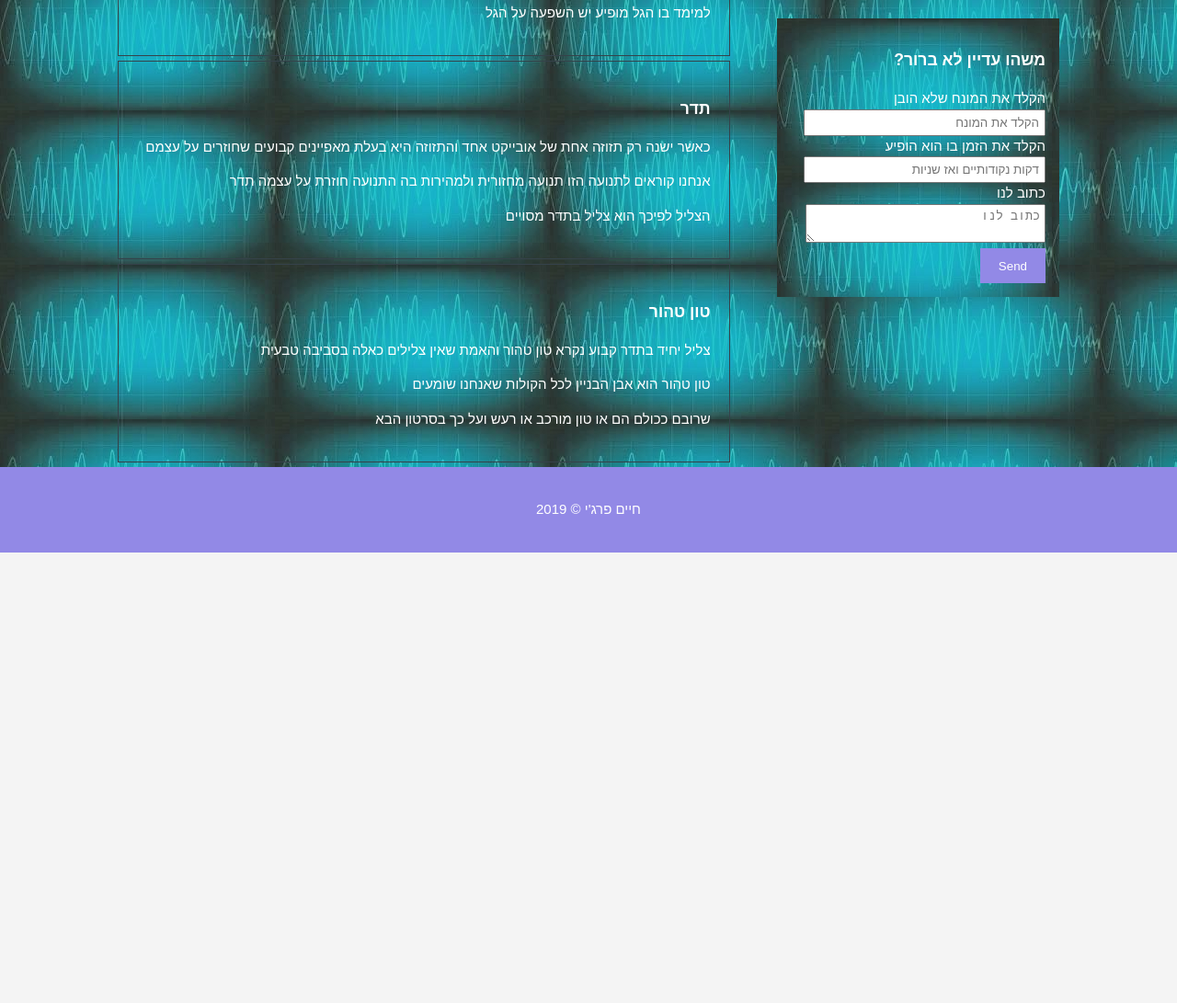
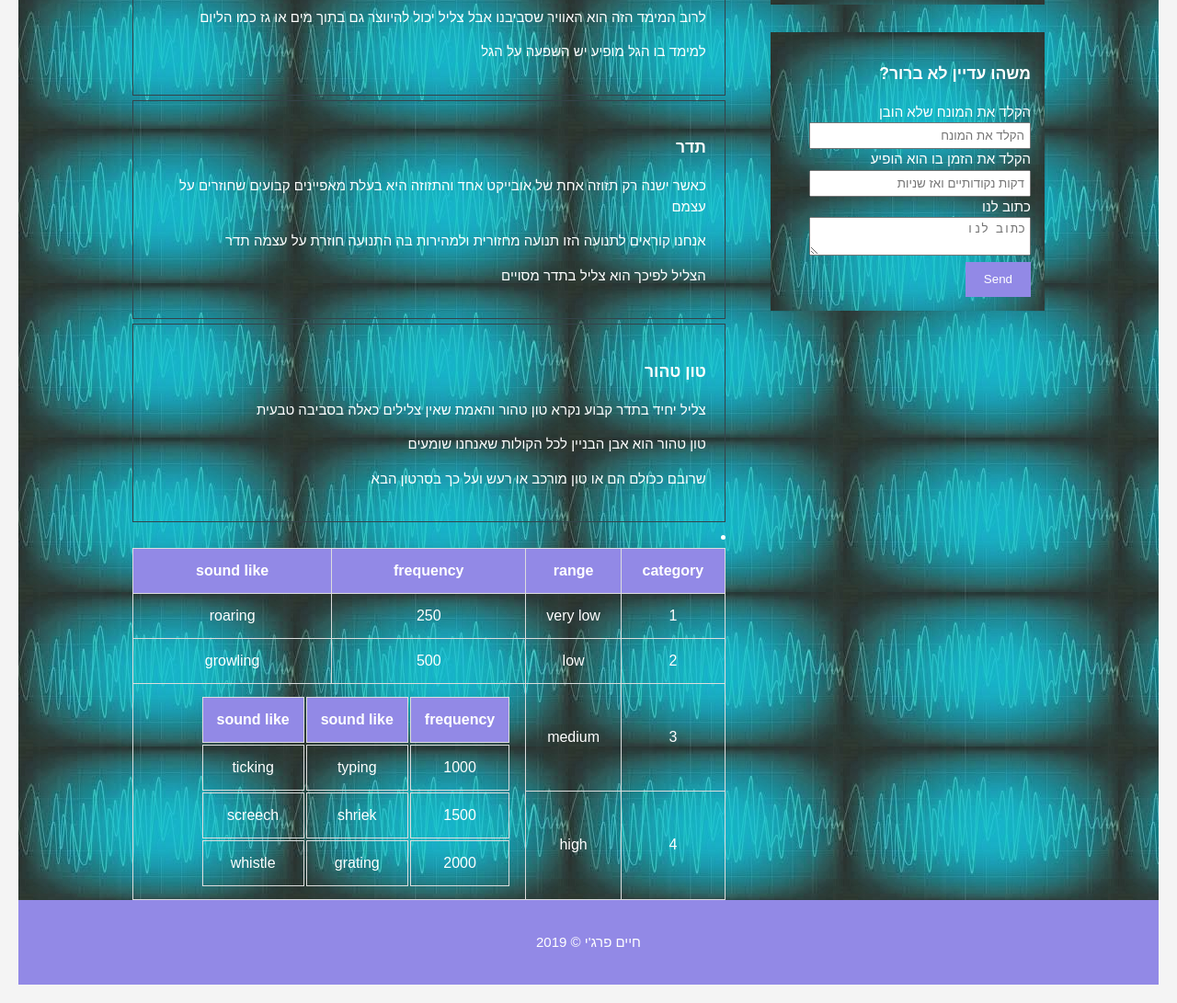
Before and after one commit to chaim-faragi/chaim-faragi.github.io, a plain HTML site: page videoexplaind.html in a window 1280 px wide. Shown: the part 328-1419 px from the top of the page at 92% size. Before the commit the page ends 929 px from the top, so only its background shows below. Drawn offline with Linux system fonts and the light colour scheme.

Commit message:
Add files via upload

```diff
--- a/css/style.css
+++ b/css/style.css
@@ -252,3 +252,66 @@ footer{
   width: 100%;
   height: 100%;
 }
+
+body{
+	margin:0;
+	padding:20px;
+	font-family: sans-serif;
+}
+
+*{
+	box-sizing: border-box;
+}
+
+.table{
+	width: 100%;
+	border-collapse: collapse;
+}
+
+.table td,.table th{
+  padding:12px 15px;
+  border:1px solid #ddd;
+  text-align: center;
+  font-size:16px;
+}
+
+.table th{
+	background-color: #9289e6;;
+	color:#ffffff;
+}
+
+.table tbody tr:nth-child(even){
+
+}
+
+/*responsive*/
+
+@media(max-width: 500px){
+	.table thead{
+		display: none;
+	}
+
+	.table, .table tbody, .table tr, .table td{
+		display: block;
+		width: 100%;
+	}
+	.table tr{
+		margin-bottom:15px;
+	}
+	.table td{
+		text-align: right;
+		padding-left: 50%;
+		text-align: right;
+		position: relative;
+	}
+	.table td::before{
+		content: attr(data-label);
+		position: absolute;
+		left:0;
+		width: 50%;
+		padding-left:15px;
+		font-size:15px;
+		font-weight: bold;
+		text-align: left;
+	}
+}
--- a/videoexplaind.html
+++ b/videoexplaind.html
@@ -28,6 +28,7 @@
       <div class="container">
         <article  dir="rtl" id="main-col">
           <h1  dir="rtl" class="page-title">הסברים לסרטון</h1>
+          <a href="#end">jump to the table in the end of the document</a>
           <ul id="services">
             <li>
               <h3  dir="rtl">גל קול</h3>
@@ -50,6 +51,71 @@
               <p  dir="rtl">שרובם ככולם הם או טון מורכב או רעש ועל כך בסרטון הבא </p>
             </li>
           </ul>
+          <li>
+            <table class="table">
+              <thead>
+                 <th>category</th>
+                 <th>range</th>
+                 <th>frequency</th>
+                 <th>sound like</th>
+              </thead>
+              <tbody>
+                  <tr>
+                      <td data-label="S.No">1</td>
+                      <td data-label="Name">very low</td>
+                      <td data-label="Marks%">250</td>
+                      <td data-label="Staus">roaring</td>
+                  </tr>
+
+                  <tr>
+                      <td data-label="S.No">2</td>
+                      <td data-label="Name">low</td>
+                      <td data-label="Marks%">500</td>
+                      <td data-label="Staus">growling</td>
+                  </tr>
+
+                  <tr>
+                      <td data-label="S.No">3</td>
+                      <td data-label="Name">medium</td>
+                      <td rowspan="2"  colspan="2" data-label="Marks%">
+                 <table class="content-table">
+                   <thead>
+                     <tr>
+                     <th>frequency</th>
+                     <th>sound like</th>
+                     <th>sound like</th>
+                     </tr>
+                   </thead>
+                   <tbody>
+                     <tr>
+                     <td>1000</td>
+                     <td>typing</td>
+                     <td> ticking</td>
+                     </tr>
+                     <tr class="active-row">
+                     <td>1500</td>
+                     <td> shriek</td>
+                     <td> screech</td>
+                     </tr>
+                     <tr>
+                     <td>2000</td>
+                     <td> grating </td>
+                     <td>  whistle</td>
+                     </tr>
+                   </tbody>
+                   </table>
+                  </td>
+
+                  </tr>
+
+                  <tr>
+                      <td data-label="S.No">4</td>
+                      <td id="end" data-label="Name" >high</td>
+                  </tr>
+              </tbody>
+            </table>
+          </li>
+        </ul>
         </article>
 
         <aside id="sidebar1">
```
